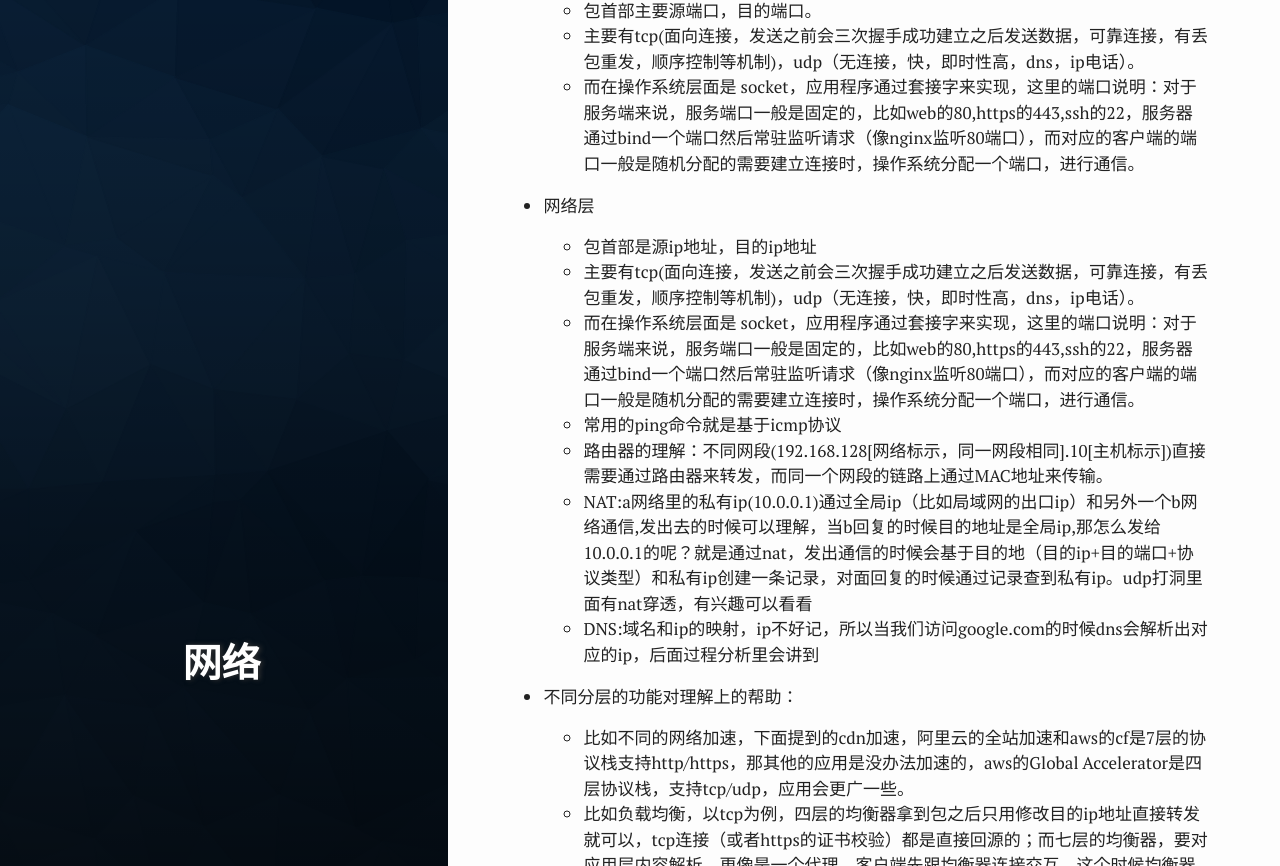
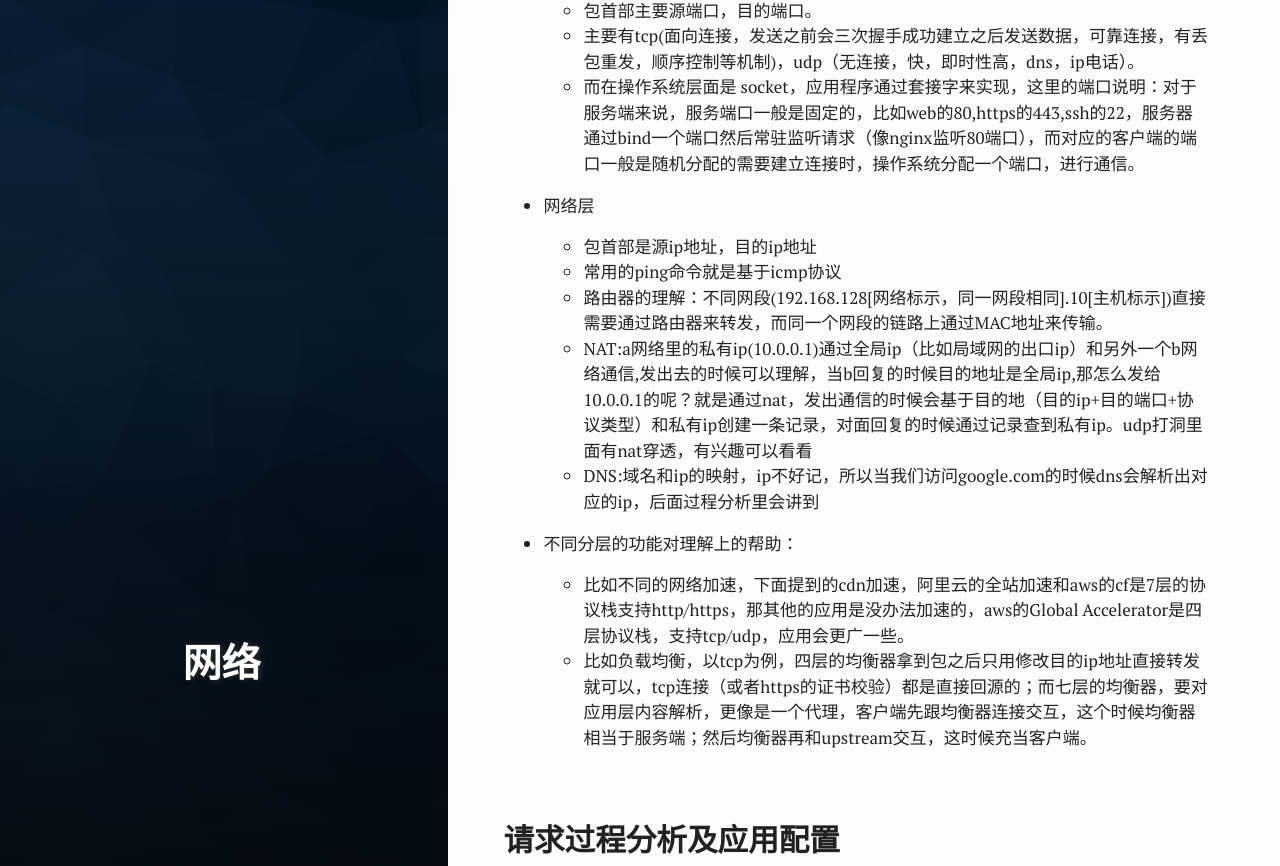
Before and after one commit to miss-fox/miss-fox.github.io, a Jekyll site: the page built from _posts/2019-07-04-requestTrace.md, in a window 1280 px wide and 900 px high, scrolled down 1318 px, cut to the strip 0-866 px from the top of the window. Built offline with Jekyll 4.4.1, drawn with Linux system fonts in a browser that asks for light colours.

Commit message:
modify ip

```diff
--- a/_posts/2019-07-04-requestTrace.md
+++ b/_posts/2019-07-04-requestTrace.md
@@ -36,8 +36,6 @@ author: yy
 * 网络层
 
   - 包首部是源ip地址，目的ip地址
-  - 主要有tcp(面向连接，发送之前会三次握手成功建立之后发送数据，可靠连接，有丢包重发，顺序控制等机制)，udp（无连接，快，即时性高，dns，ip电话）。
-  - 而在操作系统层面是 socket，应用程序通过套接字来实现，这里的端口说明：对于服务端来说，服务端口一般是固定的，比如web的80,https的443,ssh的22，服务器通过bind一个端口然后常驻监听请求（像nginx监听80端口），而对应的客户端的端口一般是随机分配的需要建立连接时，操作系统分配一个端口，进行通信。
   - 常用的ping命令就是基于icmp协议
   - 路由器的理解：不同网段(192.168.128[网络标示，同一网段相同].10[主机标示])直接需要通过路由器来转发，而同一个网段的链路上通过MAC地址来传输。
   - NAT:a网络里的私有ip(10.0.0.1)通过全局ip（比如局域网的出口ip）和另外一个b网络通信,发出去的时候可以理解，当b回复的时候目的地址是全局ip,那怎么发给10.0.0.1的呢？就是通过nat，发出通信的时候会基于目的地（目的ip+目的端口+协议类型）和私有ip创建一条记录，对面回复的时候通过记录查到私有ip。udp打洞里面有nat穿透，有兴趣可以看看
```
